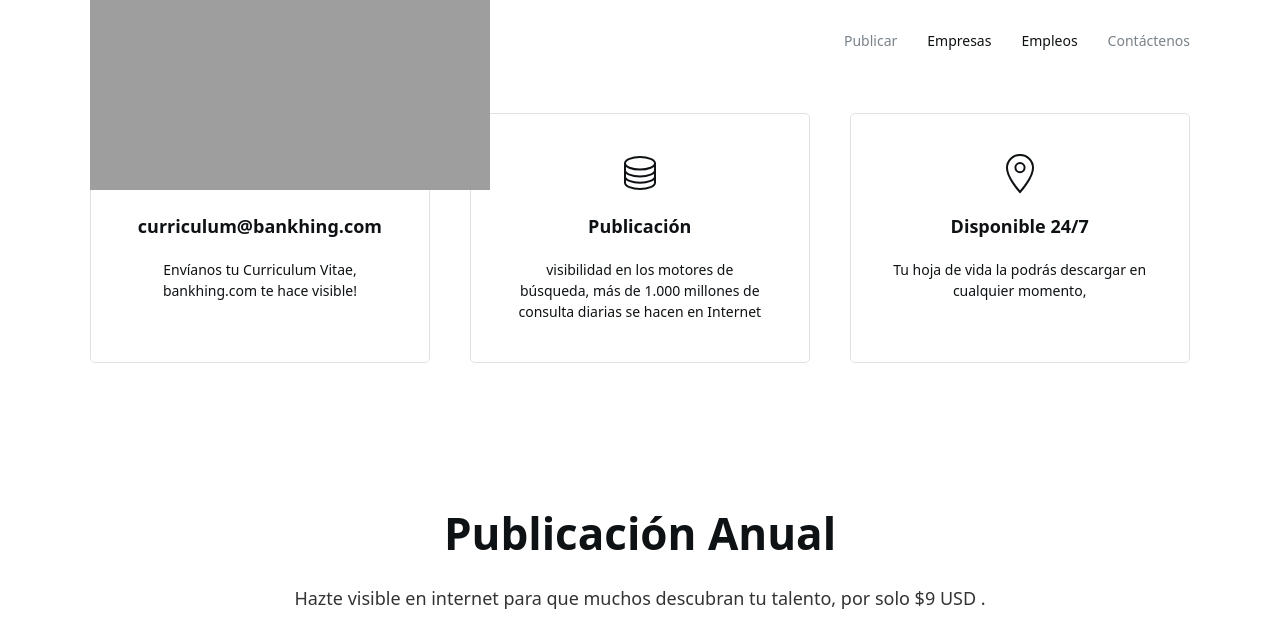
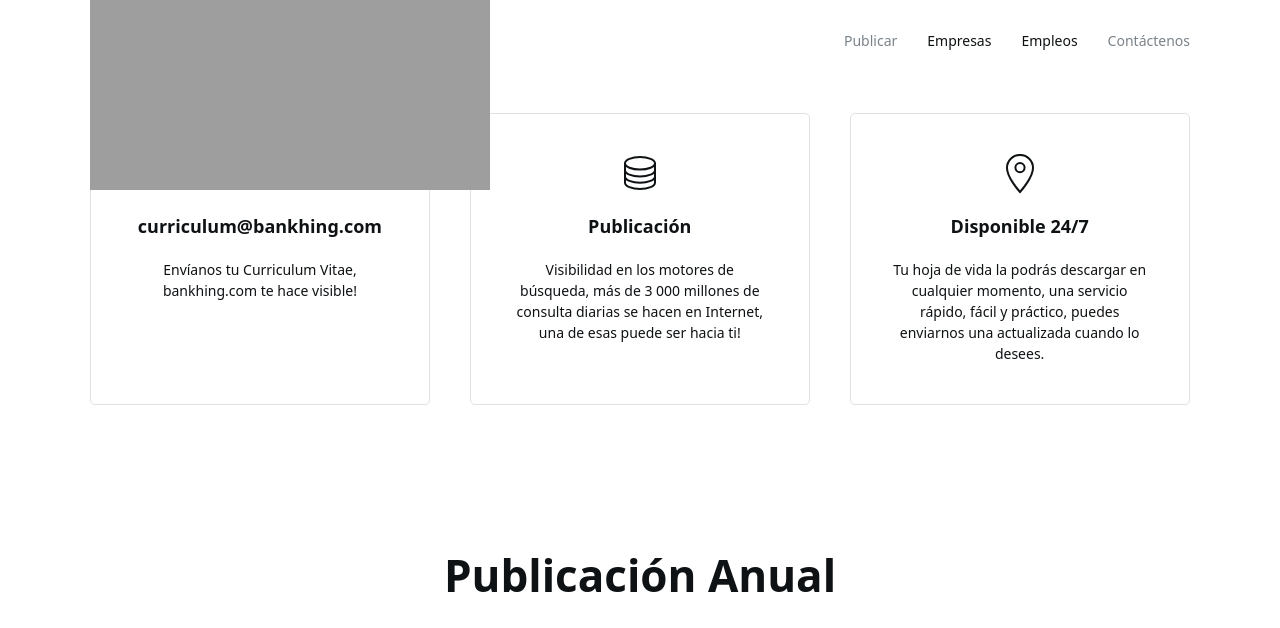
Before and after one commit to jelmii/jelmii.github.io, a Jekyll site: the page built from index.md, in a window 1280 px wide and 900 px high, scrolled down 734 px, cut to the strip 0-628 px from the top of the window. Built offline with Jekyll 4.4.1, drawn with Linux system fonts in a browser that asks for light colours.

Commit message:
Update navigation_home.yml

```diff
--- a/_data/navigation_home.yml
+++ b/_data/navigation_home.yml
@@ -6,11 +6,11 @@
   doc: http://www.bankhing.com/
 
 - title: Publicación
-  desc: visibilidad en los motores de búsqueda, más de 1.000 millones de consulta diarias se hacen en Internet
+  desc: Visibilidad en los motores de búsqueda, más de 3 000 millones de consulta diarias se hacen en Internet, una de esas puede ser hacia ti!
   icon: database
   doc: /contact
 
 - title: Disponible 24/7
-  desc: Tu hoja de vida la podrás descargar en cualquier momento,
+  desc: Tu hoja de vida la podrás descargar en cualquier momento, una servicio rápido, fácil y práctico, puedes enviarnos una actualizada cuando lo desees.
   icon: location
   doc: variables
```
